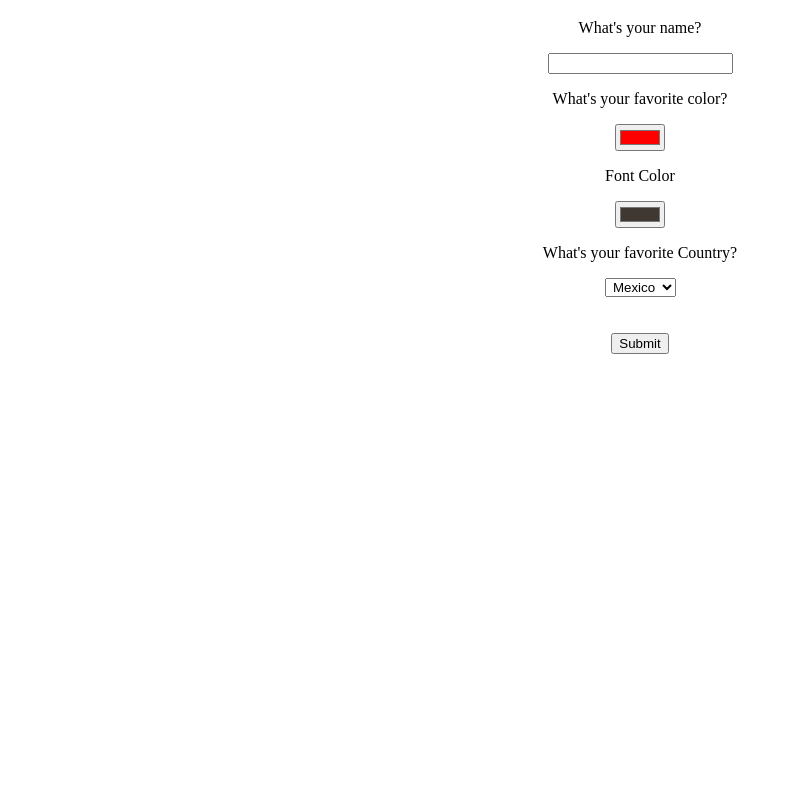
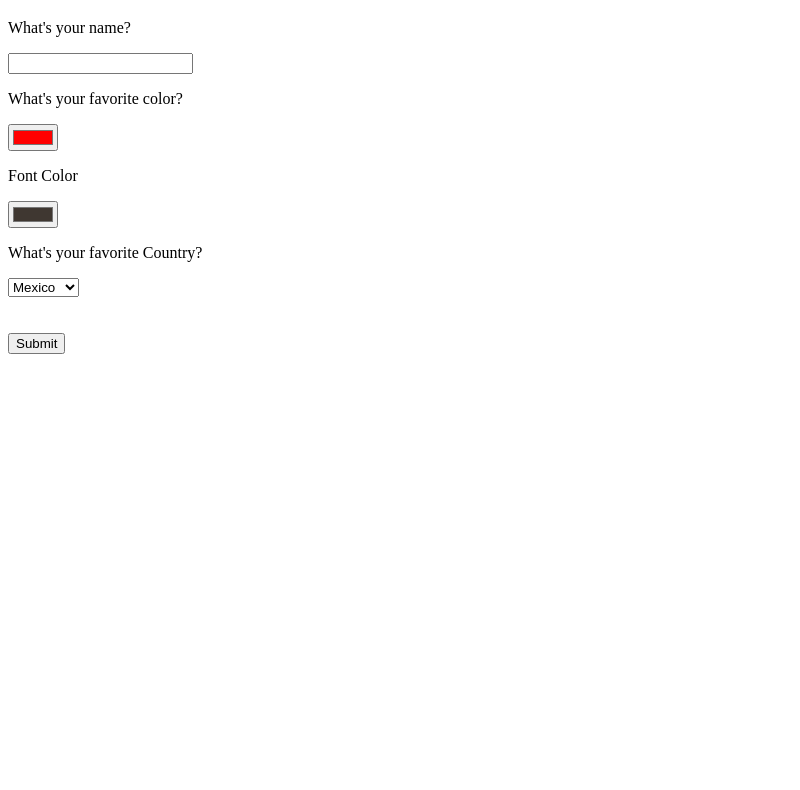
Before and after one commit to ricardojrt6565/Banner-Generator, a plain HTML site: page index.html in a window 1280 px wide. Shown: the part 95-885 px from the top of the page, without its empty margins (0-800 px from the left). Drawn offline with nearby package versions, Linux system fonts and the light colour scheme.

Commit message:
final touches

```diff
--- a/index.html
+++ b/index.html
@@ -32,7 +32,7 @@
     #backgroundh1 {
       height: 500px;
       width: 800px;
-      background-size: contain;
+      background-size:contain;
 
     }
     #fontColor{
@@ -44,9 +44,7 @@
     #sig{
       font-size: 35px;
     }
-    *{
-      text-align:center;
-    }
+
   </style>
   <form>
     <p>What's your name? </p>
```
